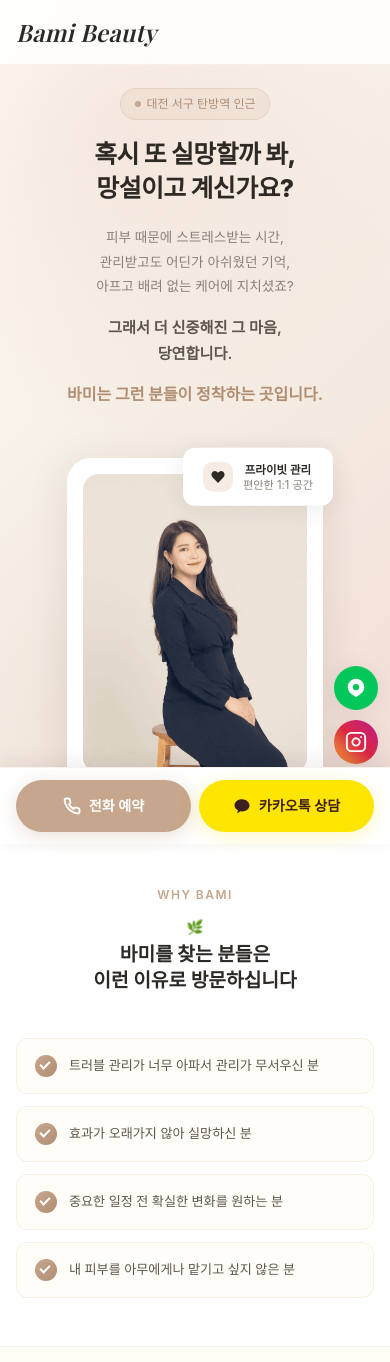
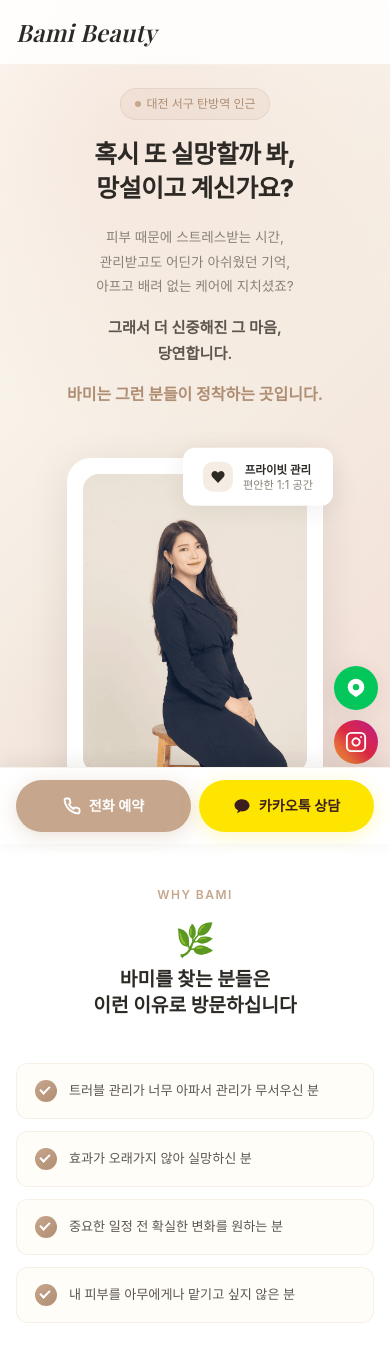
Before and after one commit to victor6185/Bami-Beauty, a Next.js app: page / in a window 390 px wide. Shown: the top 1362 px of the page. Built offline with nearby package versions, Linux system fonts and the light colour scheme; a web font is replaced by a local one.

Commit message:
🌿 이모지 크기 원래 값으로 복원 (3.2/2.4/2rem)
Co-Authored-By: Claude Opus 4.6 <noreply@anthropic.com>

```diff
--- a/app/globals.css
+++ b/app/globals.css
@@ -436,7 +436,7 @@ ul, ol { list-style: none; }
 }
 
 .reasons-emoji {
-  font-size: 2rem;
+  font-size: 3.2rem;
   flex-shrink: 0;
 }
 
@@ -1286,7 +1286,7 @@ ul, ol { list-style: none; }
   /* ── Reasons ── */
   .reasons { padding: 56px 0; }
   .reasons-title { font-size: 1.35rem; gap: 8px; }
-  .reasons-emoji { font-size: 1.05rem; }
+  .reasons-emoji { font-size: 2.4rem; }
   .reason-card { padding: 18px 20px; gap: 12px; }
   .reason-text { font-size: 0.88rem; }
 
@@ -1397,7 +1397,7 @@ ul, ol { list-style: none; }
   /* ── Reasons ── */
   .reasons { padding: 48px 0; }
   .reasons-title { font-size: 1.2rem; flex-direction: column; gap: 6px; }
-  .reasons-emoji { font-size: 0.85rem; }
+  .reasons-emoji { font-size: 2rem; }
   .reason-card { padding: 16px 18px; }
   .reason-text { font-size: 0.82rem; }
 
```
